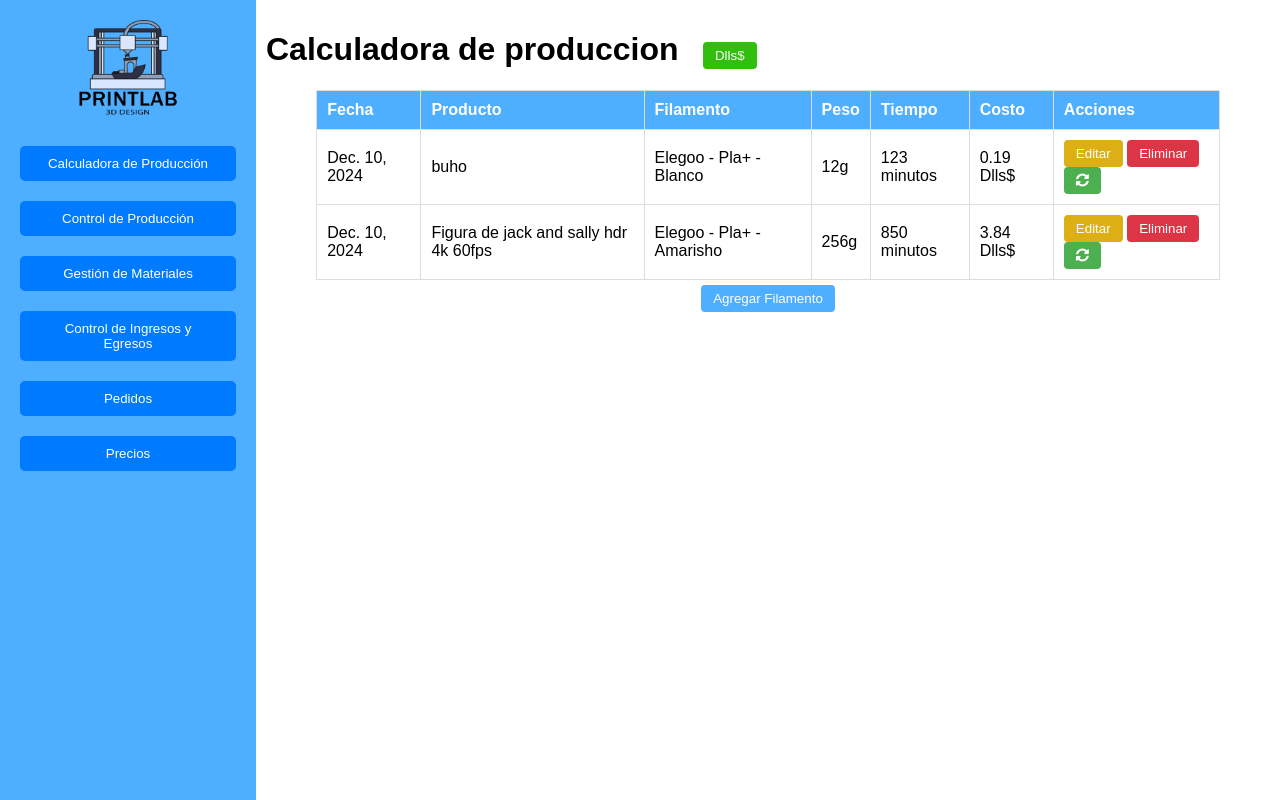
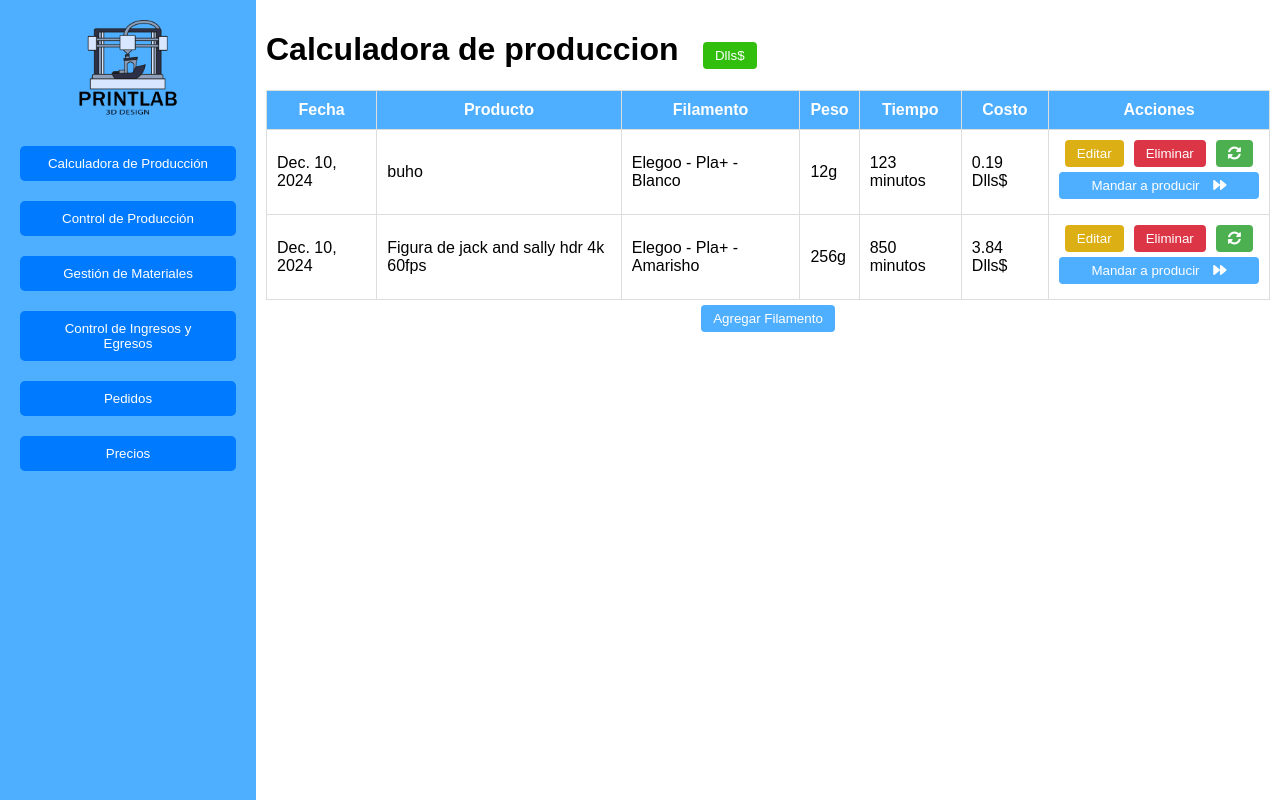
Before and after one commit to R3nE88/PrinterLabManager, a Django app: page /manager/ in a window 1280 px wide. Run offline with Django 5.2, Linux system fonts and the light colour scheme; data comes from the database, SQL or seed files in the repository; both versions use the stored data as it was after the commit.

Commit message:
Acomodo de tablas calculo, gestion

```diff
--- a/produccion/static/produccion/estilos.css
+++ b/produccion/static/produccion/estilos.css
@@ -1,7 +1,7 @@
 table {
     margin: 0 auto;
     border-collapse: collapse;
-    width: 90%;
+    width: 100%;
 }
 
 th, td {
@@ -43,6 +43,9 @@ tr:hover {
 .btn.cancel { background-color: #f44336; }
 
 .btn.save { background-color: #4CAF50; }
+.btn.save:hover { background-color: #3e9741; }
+
+
 
 /* Form styles */
 .hidden { display: none; }
--- a/produccion/templates/produccion/calculadora.html
+++ b/produccion/templates/produccion/calculadora.html
@@ -12,13 +12,13 @@
     <table>
         <thead>
             <tr>
-                <th>Fecha</th>
-                <th>Producto</th>
-                <th>Filamento</th>
-                <th>Peso</th>
-                <th>Tiempo</th>
-                <th>Costo</th>
-                <th>Acciones</th>
+                <th style="text-align: center;">Fecha</th>
+                <th style="text-align: center;">Producto</th>
+                <th style="text-align: center;">Filamento</th>
+                <th style="text-align: center;">Peso</th>
+                <th style="text-align: center;">Tiempo</th>
+                <th style="text-align: center;">Costo</th>
+                <th style="text-align: center; width: 18%; white-space: nowrap;">Acciones</th>
             </tr>
         </thread>
         <tbody>
@@ -30,13 +30,22 @@
                     <td>{{ calculo.peso }}g</td>
                     <td>{{ calculo.tiempo }} minutos</td>
                     <td class="costo" data-costo-dlls="{{ calculo.costo }}">{{ calculo.costo }} Dlls$</td>
-                    <td>
+                    <td style="text-align: center;">
+
+                        <!-- Contenedor para los botones superiores -->
+                        <div style="display: flex; justify-content: center; gap: 10px;">
+
+                            <!-- Botón de Editar -->
                             <button class="btn edit" onclick="mostrarFormularioInline('calculo', '{{ calculo.id }}')">Editar</button>
+
+                            <!-- Botón de Eliminar -->
                             <form method="POST" style="display:inline;">
                                 {% csrf_token %}
                                 <input type="hidden" name="calculo_id" value="{{ calculo.id }}">
                                 <button type="submit" name="eliminar_calculo" class="btn delete">Eliminar</button>
                             </form>
+
+                            <!-- Botón de Recargar -->
                             <form method="POST" style="display:inline;">
                                 {% csrf_token %}
                                 <input type="hidden" name="calculo_id" value="{{ calculo.id }}">
@@ -50,12 +59,26 @@
                                         </option>
                                     {% endfor %}
                                 </select>
-
                                 <button type="submit" name="editar_calculo" class="btn save">
                                     <i class="fas fa-sync-alt"></i>
                                 </button>
                             </form>
+                        </div>
+
+                        <!-- Contenedor para el botón inferior -->
+                        <div style="text-align: center;">
+
+                            <!-- Botón de Mandar a produccion -->
+                            <form method="POST" style="display: inline;">
+                                {% csrf_token %}
+                                <button type="submit" name="eliminar_calculo" class="btn add" style="width: 200px;">
+                                    Mandar a producir
+                                    <i style="padding-left: 10px;" class="fas fa-forward"></i>
+                                </button>
+                            </form>
+                        </div>
                     </td>
+
                 </tr>
             {% include "produccion/partials/form_editar_calculo.html" %}
             {% endfor %}
@@ -78,11 +101,6 @@
 </div>
 
 <script>
-    function calcular(){
-
-    }
-
-
     let enDolares = true; // Estado inicial: mostrar en dólares
     const tipoCambio = 20.30; // Tipo de cambio: 1 USD = 20 MXN
 
--- a/produccion/views/calculadora.py
+++ b/produccion/views/calculadora.py
@@ -12,9 +12,6 @@ def calculadora_produccion(request, context):
 
     # Procesar formularios
     if request.method == 'POST':
-        if "recalcular" in request.POST:
-            return recalcular(request)
-
         if "nuevo_calculo" in request.POST and calculo_form.is_valid():
             calculo_form.save()
             return redirect('/manager/?screen=calculadora_produccion')
@@ -34,22 +31,6 @@ def calculadora_produccion(request, context):
 
     return render(request, 'produccion/manager.html', context)
 
-def recalcular(request):
-    calculo_id = request.POST.get("calculo_id")
-    calculo = get_object_or_404(Calculo, id=calculo_id)
-
-    print(calculo.filamento)
-
-    calculo_form = CalculoForm(request.POST, instance=calculo)
-    print(request.POST)
-    if calculo_form.is_valid():
-        print("valido")
-    else:
-        print("no valido")
-
-    return redirect('/manager/?screen=calculadora_produccion')
-
-
 def editar_calculo(request):
     calculo_id = request.POST.get("calculo_id")
     calculo = get_object_or_404(Calculo, id=calculo_id)
```
Also changed, not shown: produccion/templates/produccion/gestion.html (+17 -11 lines), db.sqlite3. Lines whose indentation alone changed are shown as unchanged.
